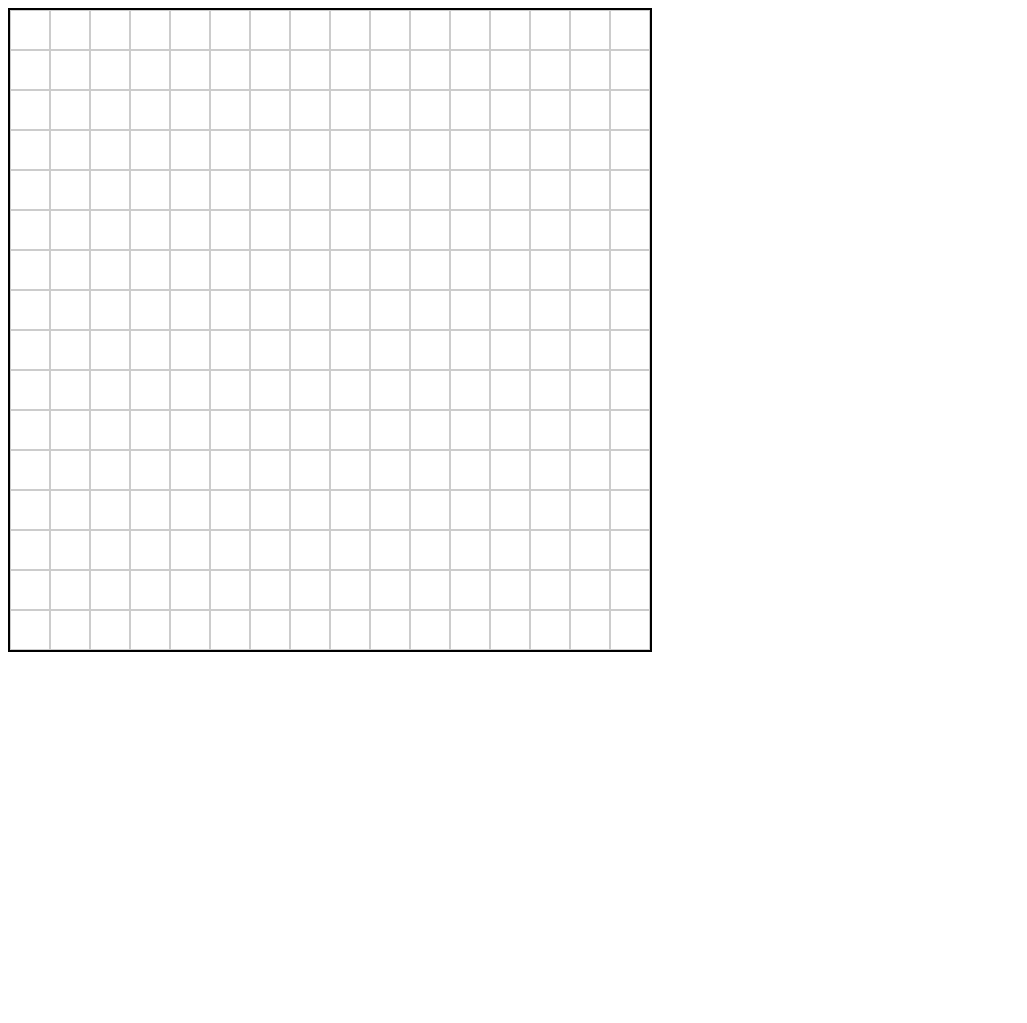
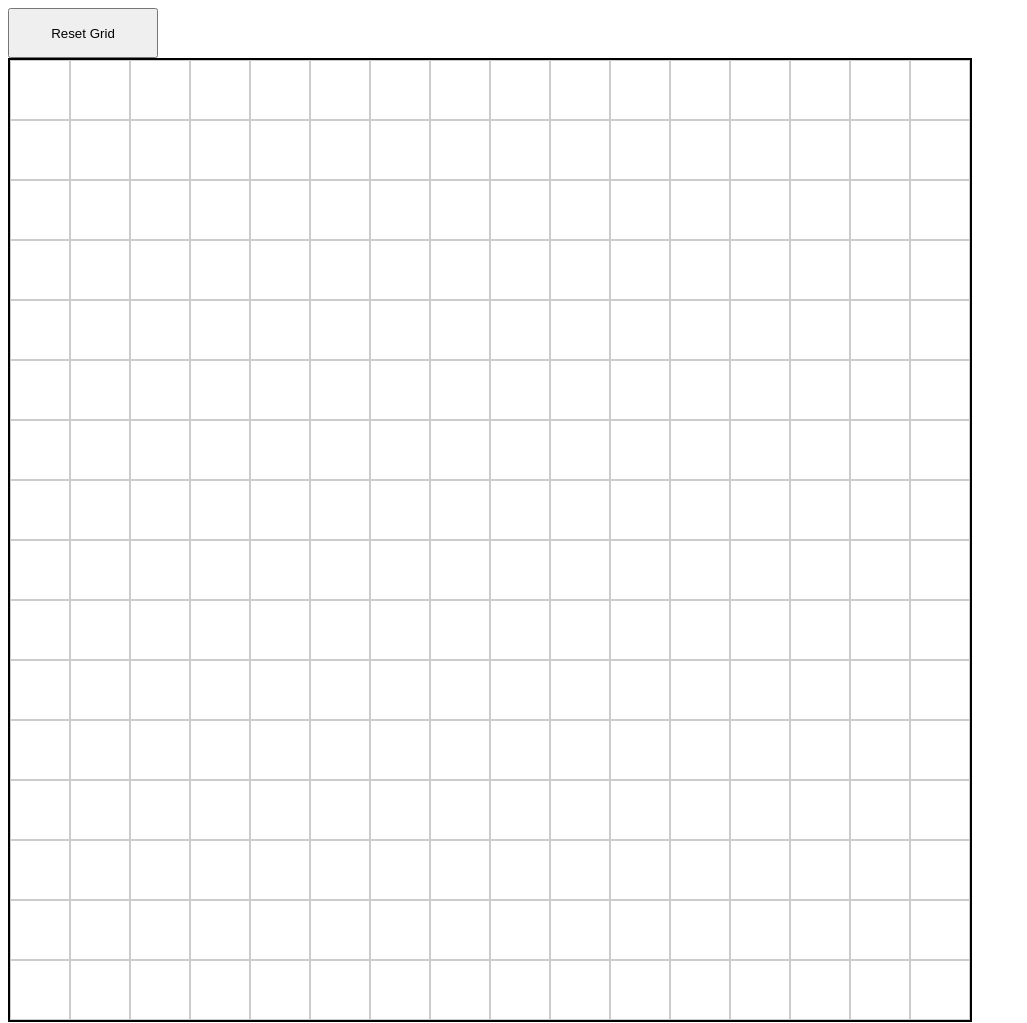
Before and after one commit to yuelabraham/Etch-a-Sketch, a plain HTML site: page index.html in a window 1280 px wide. Shown: the whole page, without its empty margins (0-1027 px from the left). Before the commit the page ends 800 px from the top, so only its background shows below. Drawn offline with Linux system fonts and the light colour scheme.

Commit message:
Completed section-two

```diff
--- a/index.html
+++ b/index.html
@@ -7,6 +7,7 @@
     <link rel="stylesheet" href="styles.css">
 </head>
 <body>
+    <button id="reset">Reset Grid</button>
     <div id="container">
 
     </div>
@@ -15,11 +16,40 @@
 
     <script>
         const container = document.querySelector("#container")
-        for (let i = 0; i < 16 * 16; i++){
-            const cell = document.createElement("div")
-            cell.classList.add("grid-cell")
-            container.appendChild(cell)
+        const resetButton = document.querySelector("#reset")
+
+        function createGrid(size){
+            container.innerHTML = ""
+            const cellSize = 960 / size
+
+            for(let i = 0; i < size * size; i++){
+                let cell = document.createElement("div")
+                cell.classList.add("grid-cell")
+                cell.style.width = `${cellSize}px`
+                cell.style.height = `${cellSize}px`
+
+                cell.addEventListener("mouseenter", () => {
+                    cell.style.backgroundColor = "black"
+                })
+
+                container.append(cell)
+            }
         }
+
+        createGrid(16)
+
+
+        resetButton.addEventListener("click", () => {
+            let newSize = prompt("Enter grid size (1-100)")
+            newSize = parseInt(newSize)
+
+            if (newSize && newSize > 0 && newSize <= 100){
+                createGrid(newSize)
+            }
+            else{
+                alert("Invalid size, please read constraints")
+            }
+        })
     </script>
 </body>
 </html>
--- a/styles.css
+++ b/styles.css
@@ -1,14 +1,17 @@
 #container{
     display: flex;
     flex-wrap: wrap;
-    width: 640px;
-    height: 640px;
+    width: 960px;
+    height: 960px;
     border: 2px solid black;
 }
 
 .grid-cell {
-    width: 40px;
-    height: 40px;
     box-sizing: border-box;
     border: 1px solid #ccc;
 }
+
+#reset{
+    height: 50px;
+    width: 150px;
+}
```
